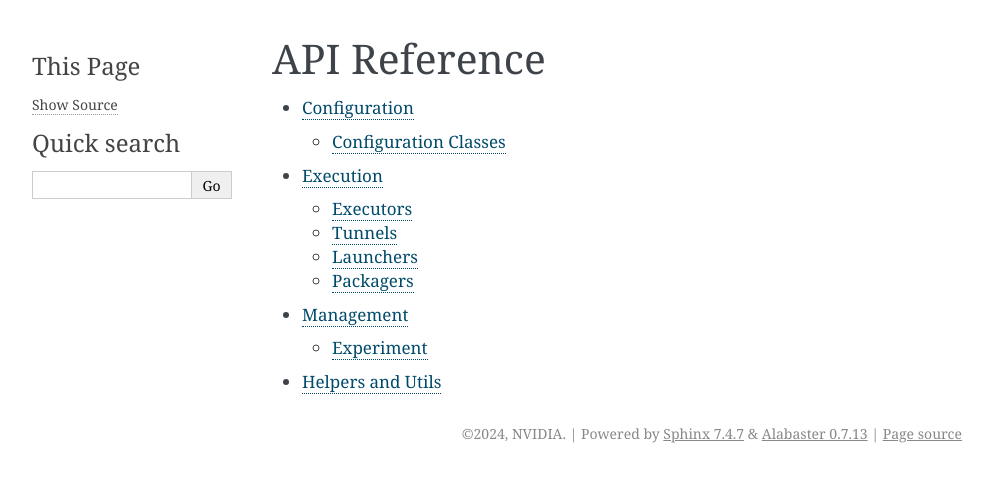
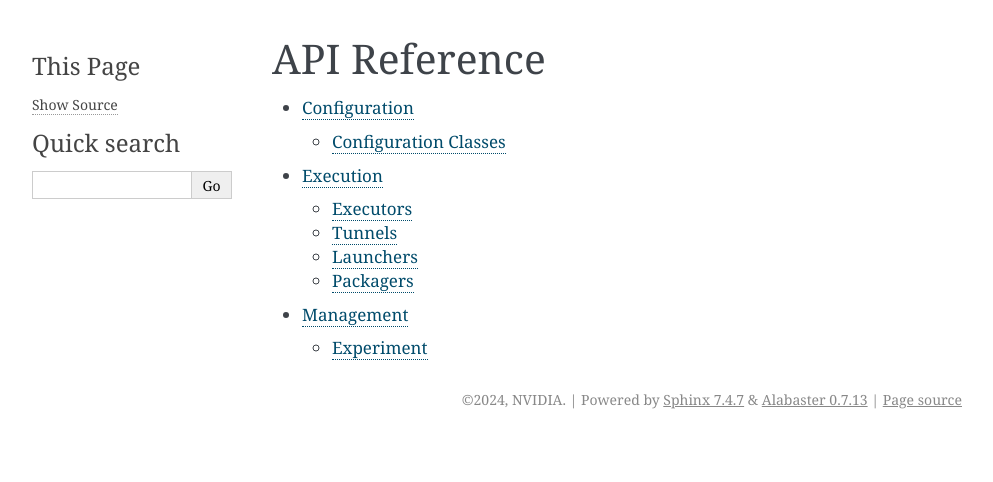
Before and after one commit to NVIDIA/NeMo-Run, a Sphinx documentation site: the page built from docs/source/api/index.rst, in a window 1280 px wide. Shown: the top 482 px of the page, without its empty margins (148-1141 px from the left). Built offline with Sphinx 7.4.7, drawn with Linux system fonts in a browser that asks for light colours.

Commit message:
Remove helpers.rst doc
Signed-off-by: Hemil Desai <hemild@nvidia.com>

```diff
--- a/docs/source/api/helpers.rst
+++ /dev/null
@@ -1,6 +0,0 @@
-Helpers and Utils
---------------------
-
-.. autofunction:: nemo_run.api.task
-.. autofunction:: nemo_run.api.list_tasks
-.. autofunction:: nemo_run.api.autoconvert
--- a/docs/source/api/index.rst
+++ b/docs/source/api/index.rst
@@ -7,4 +7,3 @@ API Reference
    configuration
    execution
    management
-   helpers
```
